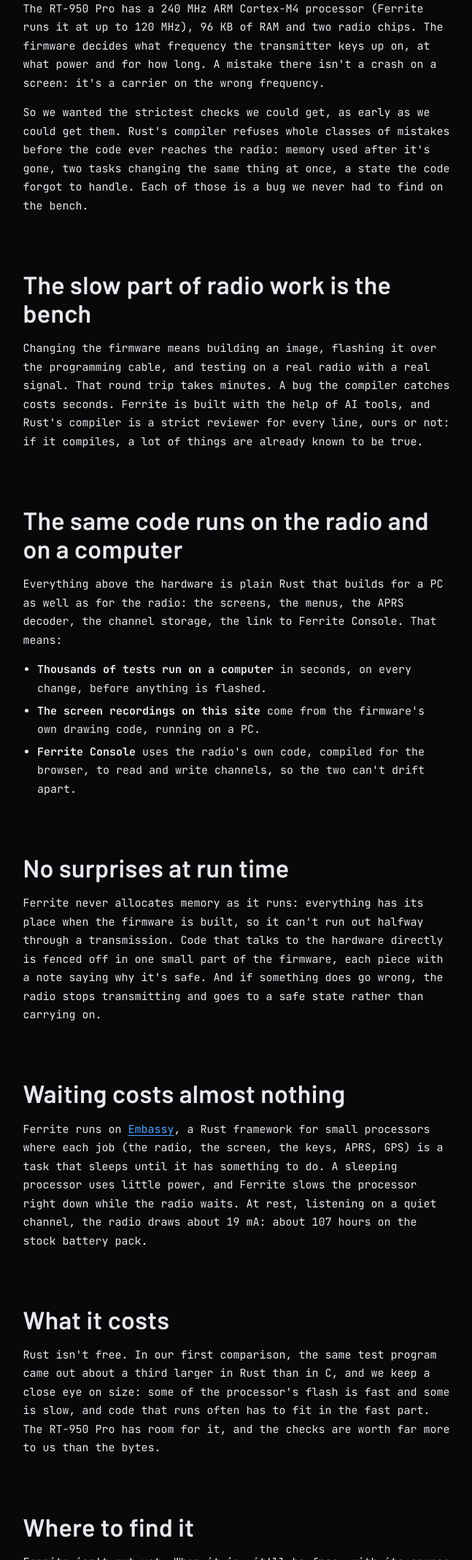
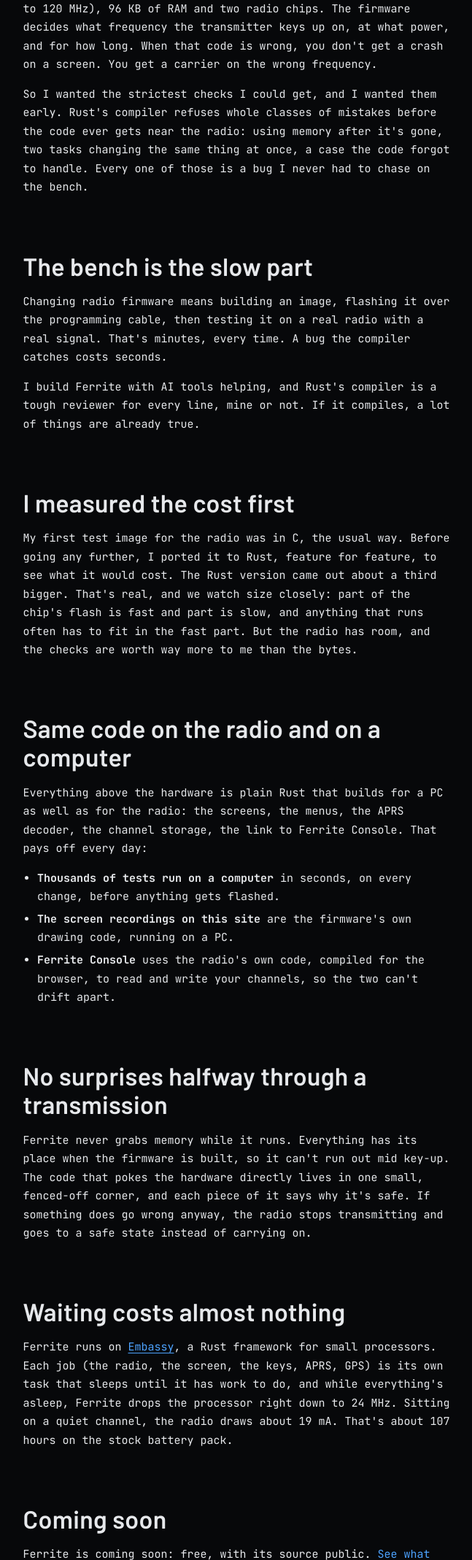
Before and after one commit to FerriteFW/ferrite-website, an Eleventy site: page src/blog/posts/2026-11-01-why-rust.md in a window 1280 px wide. Shown: the part 663-2800 px from the top of the page at 73% size, without its empty margins (316-963 px from the left). Built offline with nearby package versions, Linux system fonts and the light colour scheme; Eleventy itself is replaced by a stand-in of ours; files that its build step writes are made by us from their sources.

Commit message:
Blog style guide (Alex's voice and the rules); the Rust post rewritten to it
Built with the help of AI.

```diff
--- a/src/blog/posts/2026-11-01-why-rust.md
+++ b/src/blog/posts/2026-11-01-why-rust.md
@@ -1,62 +1,63 @@
 ---
 title: "Why Ferrite is written in Rust"
 date: 2026-11-01
-summary: "A handheld radio is a small computer with a transmitter attached. Here's why we built its firmware in Rust, and what that has bought us."
+summary: "Almost every radio firmware out there is C. Ferrite isn't. Here's why I picked Rust, and what it's bought us so far."
 draft: true
 ---
 
-Most radio firmware is written in C. Ferrite, new firmware for the Radtel RT-950 Pro, is written in Rust. We made
-that choice on day one, before a single line ran on the radio, and it has shaped almost everything since. Here's
-why.
+Almost every radio firmware out there is written in C. Ferrite isn't. I picked Rust before a single line of Ferrite
+ran on the radio, and it's shaped almost everything since. Here's why.
 
-## A radio is a computer with a transmitter attached
+## A radio is a computer with a transmitter bolted on
 
-The RT-950 Pro has a 240 MHz ARM Cortex-M4 processor (Ferrite runs it at up to 120 MHz), 96 KB of RAM and two radio chips. The firmware decides what
-frequency the transmitter keys up on, at what power and for how long. A mistake there isn't a crash on a screen:
-it's a carrier on the wrong frequency.
+The RT-950 Pro has a 240 MHz ARM Cortex-M4 (Ferrite runs it at up to 120 MHz), 96 KB of RAM and two radio chips.
+The firmware decides what frequency the transmitter keys up on, at what power, and for how long. When that code is
+wrong, you don't get a crash on a screen. You get a carrier on the wrong frequency.
 
-So we wanted the strictest checks we could get, as early as we could get them. Rust's compiler refuses whole
-classes of mistakes before the code ever reaches the radio: memory used after it's gone, two tasks changing the
-same thing at once, a state the code forgot to handle. Each of those is a bug we never had to find on the bench.
+So I wanted the strictest checks I could get, and I wanted them early. Rust's compiler refuses whole classes of
+mistakes before the code ever gets near the radio: using memory after it's gone, two tasks changing the same thing
+at once, a case the code forgot to handle. Every one of those is a bug I never had to chase on the bench.
 
-## The slow part of radio work is the bench
+## The bench is the slow part
 
-Changing the firmware means building an image, flashing it over the programming cable, and testing on a real radio
-with a real signal. That round trip takes minutes. A bug the compiler catches costs seconds. Ferrite is built with
-the help of AI tools, and Rust's compiler is a strict reviewer for every line, ours or not: if it compiles, a lot
-of things are already known to be true.
+Changing radio firmware means building an image, flashing it over the programming cable, then testing it on a real
+radio with a real signal. That's minutes, every time. A bug the compiler catches costs seconds.
 
-## The same code runs on the radio and on a computer
+I build Ferrite with AI tools helping, and Rust's compiler is a tough reviewer for every line, mine or not. If it
+compiles, a lot of things are already true.
 
-Everything above the hardware is plain Rust that builds for a PC as well as for the radio: the screens, the
-menus, the APRS decoder, the channel storage, the link to Ferrite Console. That means:
+## I measured the cost first
 
-- **Thousands of tests run on a computer** in seconds, on every change, before anything is flashed.
-- **The screen recordings on this site** come from the firmware's own drawing code, running on a PC.
-- **Ferrite Console** uses the radio's own code, compiled for the browser, to read and write channels, so the two
-  can't drift apart.
+My first test image for the radio was in C, the usual way. Before going any further, I ported it to Rust, feature
+for feature, to see what it would cost. The Rust version came out about a third bigger. That's real, and we watch
+size closely: part of the chip's flash is fast and part is slow, and anything that runs often has to fit in the
+fast part. But the radio has room, and the checks are worth way more to me than the bytes.
 
-## No surprises at run time
+## Same code on the radio and on a computer
 
-Ferrite never allocates memory as it runs: everything has its place when the firmware is built, so it can't run
-out halfway through a transmission. Code that talks to the hardware directly is fenced off in one small part of
-the firmware, each piece with a note saying why it's safe. And if something does go wrong, the radio stops
-transmitting and goes to a safe state rather than carrying on.
+Everything above the hardware is plain Rust that builds for a PC as well as for the radio: the screens, the menus,
+the APRS decoder, the channel storage, the link to Ferrite Console. That pays off every day:
+
+- **Thousands of tests run on a computer** in seconds, on every change, before anything gets flashed.
+- **The screen recordings on this site** are the firmware's own drawing code, running on a PC.
+- **Ferrite Console** uses the radio's own code, compiled for the browser, to read and write your channels, so the
+  two can't drift apart.
+
+## No surprises halfway through a transmission
+
+Ferrite never grabs memory while it runs. Everything has its place when the firmware is built, so it can't run out
+mid key-up. The code that pokes the hardware directly lives in one small, fenced-off corner, and each piece of it
+says why it's safe. If something does go wrong anyway, the radio stops transmitting and goes to a safe state
+instead of carrying on.
 
 ## Waiting costs almost nothing
 
-Ferrite runs on [Embassy](https://embassy.dev), a Rust framework for small processors where each job (the radio,
-the screen, the keys, APRS, GPS) is a task that sleeps until it has something to do. A sleeping processor uses
-little power, and Ferrite slows the processor right down while the radio waits. At rest, listening on a quiet
-channel, the radio draws about 19 mA: about 107 hours on the stock battery pack.
+Ferrite runs on [Embassy](https://embassy.dev), a Rust framework for small processors. Each job (the radio, the
+screen, the keys, APRS, GPS) is its own task that sleeps until it has work to do, and while everything's asleep,
+Ferrite drops the processor right down to 24 MHz. Sitting on a quiet channel, the radio draws about 19 mA. That's
+about 107 hours on the stock battery pack.
 
-## What it costs
+## Coming soon
 
-Rust isn't free. In our first comparison, the same test program came out about a third larger in Rust than in C,
-and we keep a close eye on size: some of the processor's flash is fast and some is slow, and code that runs often
-has to fit in the fast part. The RT-950 Pro has room for it, and the checks are worth far more to us than the bytes.
-
-## Where to find it
-
-Ferrite isn't out yet. When it is, it'll be free, with its source public. [See what it does]({{ '/features/' | wwwUrl }}), and
-follow this blog for news.
+Ferrite is coming soon: free, with its source public. [See what it does]({{ '/features/' | wwwUrl }}) in the
+meantime, and follow along here.
```
Also changed, not shown: BLOG-IDEAS.md (+1 -1 lines), BLOG-STYLE.md (added, +39 -0 lines), README.md.
